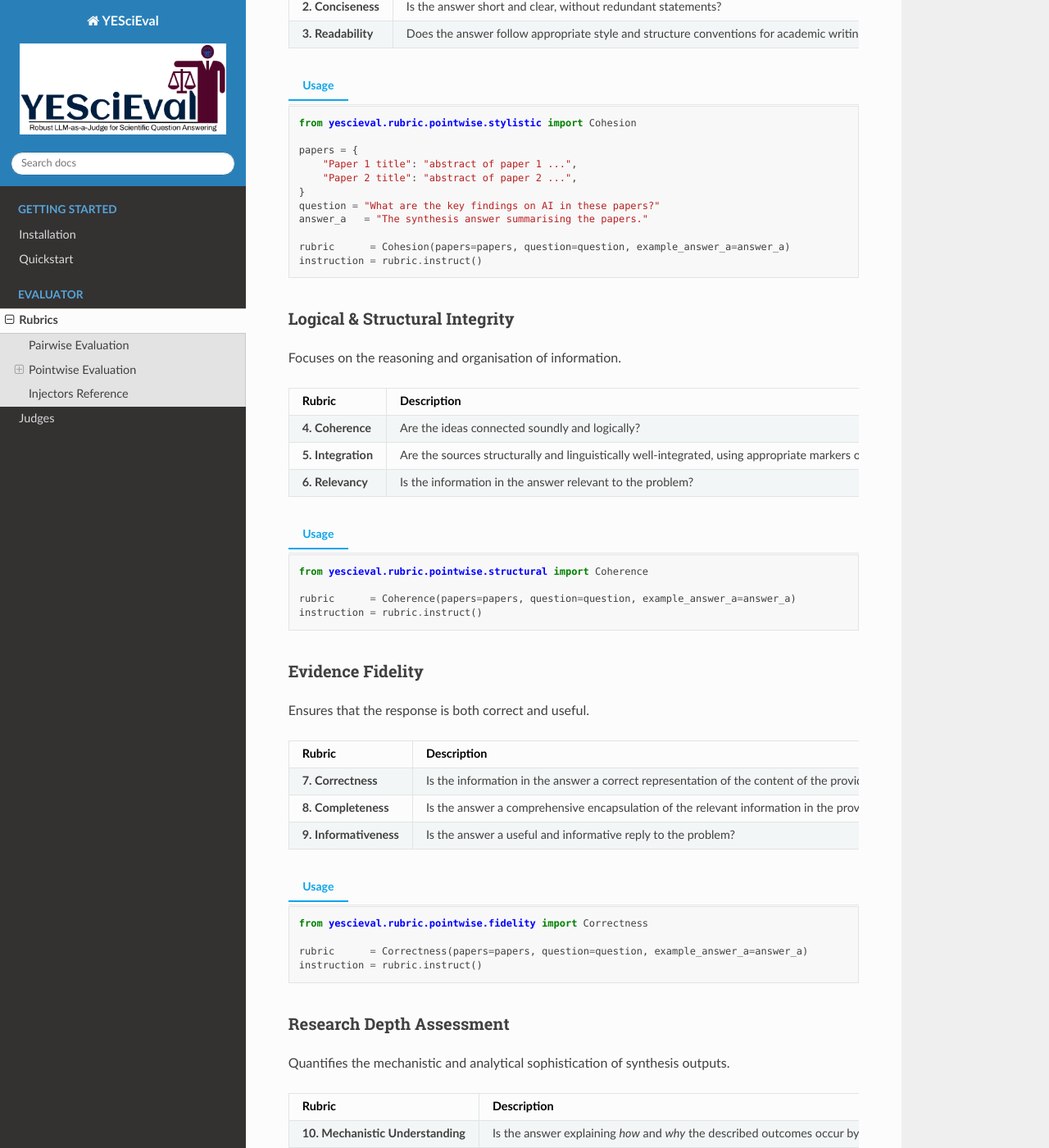
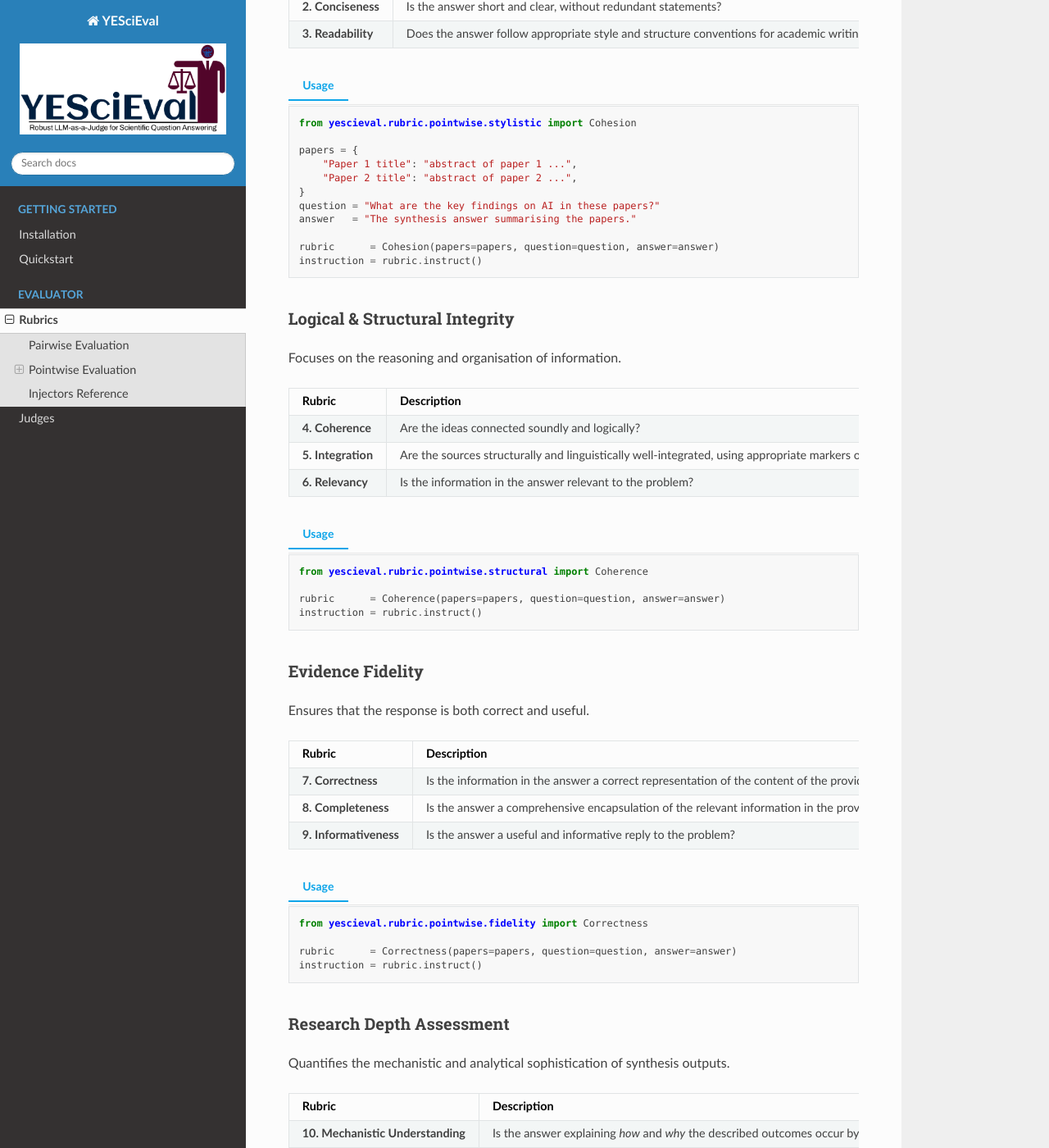
Before and after one commit to sciknoworg/YESciEval, a Sphinx documentation site: the page built from docs/source/rubrics.rst, in a window 1280 px wide and 1400 px high, scrolled down 2443 px. Shown: the whole window at 82% size. Built offline with Sphinx 7.4.7 and the Read the Docs theme 3.1.0, drawn with Linux system fonts in a browser that asks for light colours; pages that are not in the unit, such as notebooks, are missing from menus; some of the changed text lies outside the part shown.

Commit message:
📝 added updates to the documentation for the variable answer

```diff
--- a/docs/source/judges.rst
+++ b/docs/source/judges.rst
@@ -39,7 +39,7 @@ The following example demonstrates how to create an evaluation rubric, load a ju
     )
 
     # Step 1: Create a rubric
-    rubric = Readability(papers=papers, question=question, example_answer_a=answer)
+    rubric = Readability(papers=papers, question=question, answer=answer)
     instruction_prompt = rubric.instruct()
 
     # Step 2: Load the evaluation model (judge)
--- a/docs/source/quickstart.rst
+++ b/docs/source/quickstart.rst
@@ -29,7 +29,7 @@ The following example shows the how to run a ``AskAutoJudge`` on ``Informativene
    )
 
    # Step 1: Create a rubric
-   rubric = Informativeness(papers=papers, question=question, example_answer_a=answer)
+   rubric = Informativeness(papers=papers, question=question, answer=answer)
    instruction_prompt = rubric.instruct()
 
    # Step 2: Load the evaluation model (judge)
--- a/docs/source/rubrics.rst
+++ b/docs/source/rubrics.rst
@@ -70,7 +70,7 @@ The LLM is expected to:
 1. Provide a numerical score.
 2. Provide a rationale explaining its decision.
 
-Any rubric can be used in pairwise mode by passing ``example_answer_b``
+Any rubric can be used in pairwise mode by passing ``answer_a`` and ``answer_b``
 
 .. code-block:: python
 
@@ -79,8 +79,8 @@ Any rubric can be used in pairwise mode by passing ``example_answer_b``
    rubric = MechanisticUnderstanding(
        papers=papers,
        question=question,
-       example_answer_a=answer_a,
-       example_answer_b=answer_b
+       answer_a=answer_a,
+       answer_b=answer_b
    )
    instruction = rubric.instruct()
 
@@ -142,9 +142,9 @@ Concerns grammar, clarity, and adherence to academic writing conventions.
          "Paper 2 title": "abstract of paper 2 ...",
      }
      question = "What are the key findings on AI in these papers?"
-     answer_a   = "The synthesis answer summarising the papers."
+     answer   = "The synthesis answer summarising the papers."
 
-     rubric      = Cohesion(papers=papers, question=question, example_answer_a=answer_a)
+     rubric      = Cohesion(papers=papers, question=question, answer=answer)
      instruction = rubric.instruct()
 
 
@@ -176,7 +176,7 @@ Focuses on the reasoning and organisation of information.
 
      from yescieval.rubric.pointwise.structural import Coherence
 
-     rubric      = Coherence(papers=papers, question=question, example_answer_a=answer_a)
+     rubric      = Coherence(papers=papers, question=question, answer=answer)
      instruction = rubric.instruct()
 
 
@@ -207,7 +207,7 @@ Ensures that the response is both correct and useful.
 
      from yescieval.rubric.pointwise.fidelity import Correctness
 
-     rubric      = Correctness(papers=papers, question=question, example_answer_a=answer_a)
+     rubric      = Correctness(papers=papers, question=question, answer=answer)
      instruction = rubric.instruct()
 
 Research Depth Assessment
@@ -239,7 +239,7 @@ Quantifies the mechanistic and analytical sophistication of synthesis outputs.
 
      from yescieval.rubric.pointwise.depth import MechanisticUnderstanding
 
-     rubric      = MechanisticUnderstanding(papers=papers, question=question, example_answer_a=answer_a)
+     rubric      = MechanisticUnderstanding(papers=papers, question=question, answer=answer)
      instruction = rubric.instruct()
 
      print(instruction)
@@ -251,7 +251,7 @@ Quantifies the mechanistic and analytical sophistication of synthesis outputs.
 
      from yescieval.rubric.pairwise.depth import MechanisticUnderstanding
 
-     rubric      = MechanisticUnderstanding(papers=papers, question=question, example_answer_a=answer_a, example_answer_b=answer_b)
+     rubric      = MechanisticUnderstanding(papers=papers, question=question, answer_a=answer_a, answer_b=answer_b)
      instruction = rubric.instruct()
 
      print(instruction)
@@ -267,7 +267,7 @@ Quantifies the mechanistic and analytical sophistication of synthesis outputs.
      rubric = MechanisticUnderstanding(
          papers=papers,
          question=question,
-         example_answer_a=answer_a,
+         answer=answer,
          domain="nlp",
          vocabulary=VocabularyInjector(),
          example=ExampleInjector(),
@@ -307,7 +307,7 @@ Evaluates the diversity of evidence across dimensions, scope, and methodological
 
      from yescieval.rubric.pointwise.breadth import ContextCoverage
 
-     rubric      = ContextCoverage(papers=papers, question=question, example_answer_a=answer_a)
+     rubric      = ContextCoverage(papers=papers, question=question, answer=answer)
      instruction = rubric.instruct()
 
      print(instruction)
@@ -319,7 +319,7 @@ Evaluates the diversity of evidence across dimensions, scope, and methodological
 
      from yescieval.rubric.pairwise.breadth import ContextCoverage
 
-     rubric      = ContextCoverage(papers=papers, question=question, example_answer_a=answer_a, example_answer_b=answer_b)
+     rubric      = ContextCoverage(papers=papers, question=question, answer_a=answer_a, answer_b=answer_b)
      instruction = rubric.instruct()
 
      print(instruction)
@@ -335,7 +335,7 @@ Evaluates the diversity of evidence across dimensions, scope, and methodological
      rubric = ContextCoverage(
          papers=papers,
          question=question,
-         example_answer_a=answer_a,
+         answer=answer,
          domain="ecology",
          vocabulary=VocabularyInjector(),
          example=ExampleInjector(),
@@ -371,7 +371,7 @@ Assesses the evidentiary and methodological integrity of the synthesis.
 
      from yescieval.rubric.pointwise.rigor import EpistemicCalibration
 
-     rubric      = EpistemicCalibration(papers=papers, question=question, example_answer_a=answer_a)
+     rubric      = EpistemicCalibration(papers=papers, question=question, answer=answer)
      instruction = rubric.instruct()
 
      print(instruction)
@@ -387,7 +387,7 @@ Assesses the evidentiary and methodological integrity of the synthesis.
      rubric = EpistemicCalibration(
          papers=papers,
          question=question,
-         example_answer_a=answer_a,
+         answer=answer,
          domain="nlp",
          vocabulary=VocabularyInjector(),
          example=ExampleInjector(),
@@ -416,7 +416,7 @@ Evaluates the novelty of the synthesis.
 
      from yescieval.rubric.pointwise.innovation import StateOfTheArtAndNovelty
 
-     rubric      = StateOfTheArtAndNovelty(papers=papers, question=question, example_answer_a=answer_a)
+     rubric      = StateOfTheArtAndNovelty(papers=papers, question=question, answer=answer)
      instruction = rubric.instruct()
 
      print(instruction)
@@ -432,7 +432,7 @@ Evaluates the novelty of the synthesis.
      rubric = StateOfTheArtAndNovelty(
          papers=papers,
          question=question,
-         example_answer_a=answer_a,
+         answer=answer,
          domain="nlp",
          vocabulary=VocabularyInjector(),
          example=ExampleInjector(),
@@ -465,7 +465,7 @@ Detects explicit acknowledgment of unanswered questions or understudied areas.
 
      from yescieval.rubric.pointwise.gap import GapIdentification
 
-     rubric      = GapIdentification(papers=papers, question=question, example_answer_a=answer_a)
+     rubric      = GapIdentification(papers=papers, question=question, answer=answer)
      instruction = rubric.instruct()
 
      print(instruction)
@@ -481,7 +481,7 @@ Detects explicit acknowledgment of unanswered questions or understudied areas.
      rubric = GapIdentification(
          papers=papers,
          question=question,
-         example_answer_a=answer_a,
+         answer=answer,
          domain="ecology",
          vocabulary=VocabularyInjector(),
          example=ExampleInjector(),
@@ -506,7 +506,7 @@ Here is how to define the deep research rubric:
    rubric = MechanisticUnderstanding(
        papers=papers,
        question=question,
-       example_answer_a=answer_a,
+       answer=answer,
        domain="nlp",
        vocabulary=VocabularyInjector(),
        example=ExampleInjector()
@@ -548,7 +548,7 @@ Here is a complete example of how a pointwise evaluation can be done:
    # Step 1: Create a rubric
    rubric = MechanisticUnderstanding(papers=papers,
                                      question=question,
-                                     example_answer_a=answer_a,
+                                     answer=answer,
                                      domain="nlp",
                                      vocabulary=VocabularyInjector(),
                                      example=ExampleInjector())
```
Also changed, not shown: other parts of docs/source/rubrics.rst (+1 -1 lines), README.md (+1 -1 lines).
